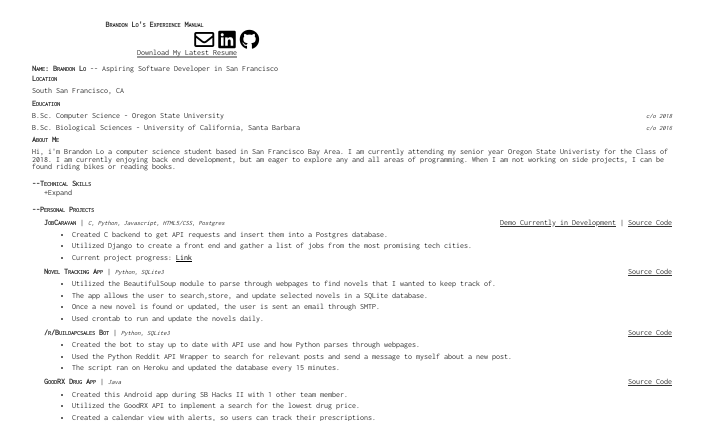
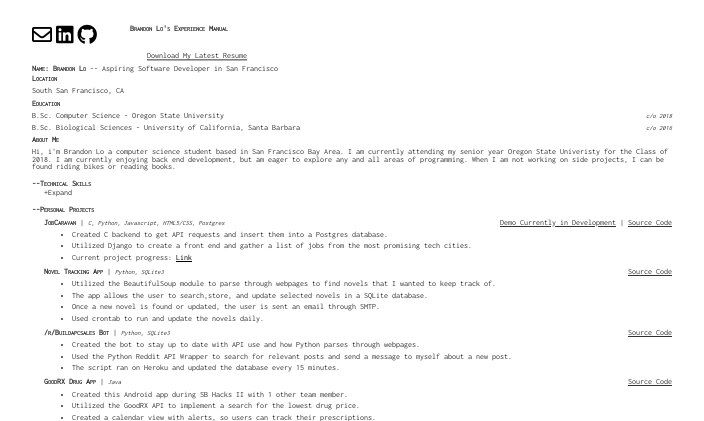
Before and after one commit to bklo94/bklo94.github.io, a PHP site: page / in a window 1280 px wide. Shown: the top 421 px of the page, without its empty margins (288-992 px from the left). Run offline with PHP 8.4, Linux system fonts and the light colour scheme; some libraries are stand-ins or nearby versions.

Commit message:
Fixed Styling Again
Working in Firefox

```diff
--- a/style.css
+++ b/style.css
@@ -8,17 +8,17 @@
 
 .titleHeader{
    position: absolute;
-   transform: translate(75%, -50%);
+   transform: translate(100%, 0%);
 }
 
 .headerP{
    position: absolute;
-   transform: translate(250%, 25%);
+   transform: translate(200%, 40%));
 }
 
 .headerP2{
    position: absolute;
-   transform: translate(105%, 340%);
+   transform: translate(115%, 380%);
 }
 
 .newList {
```
